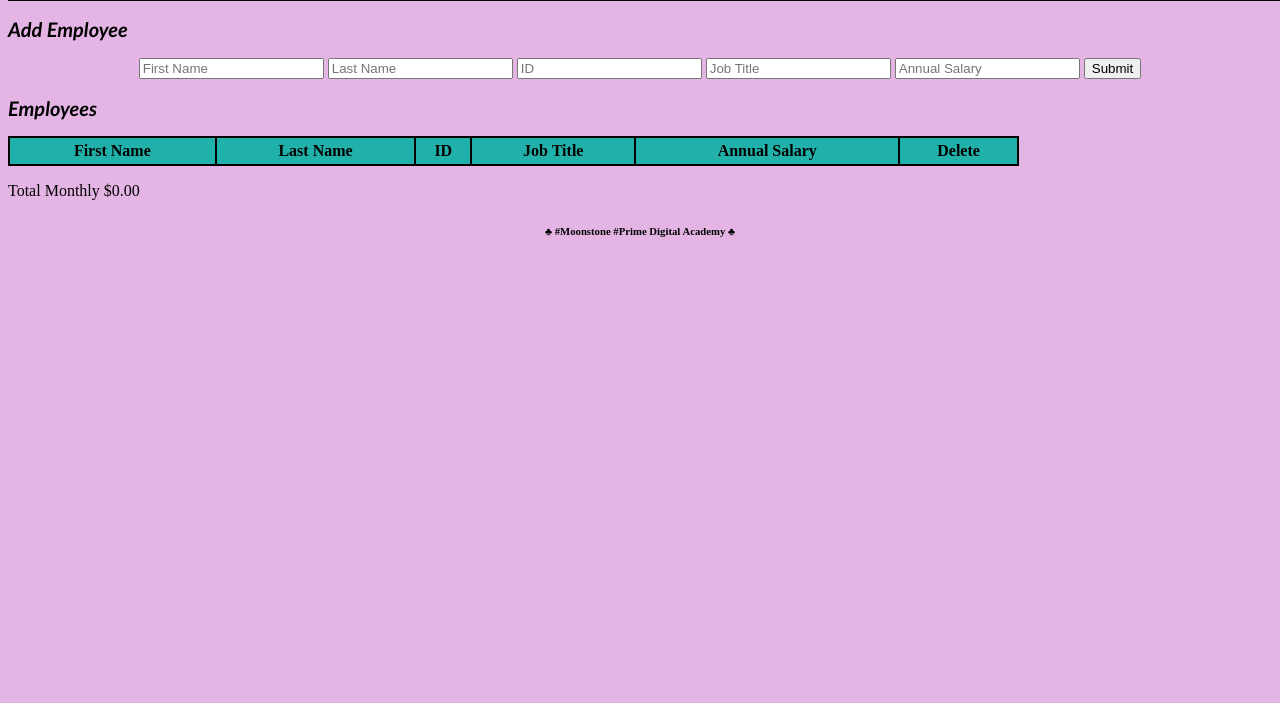
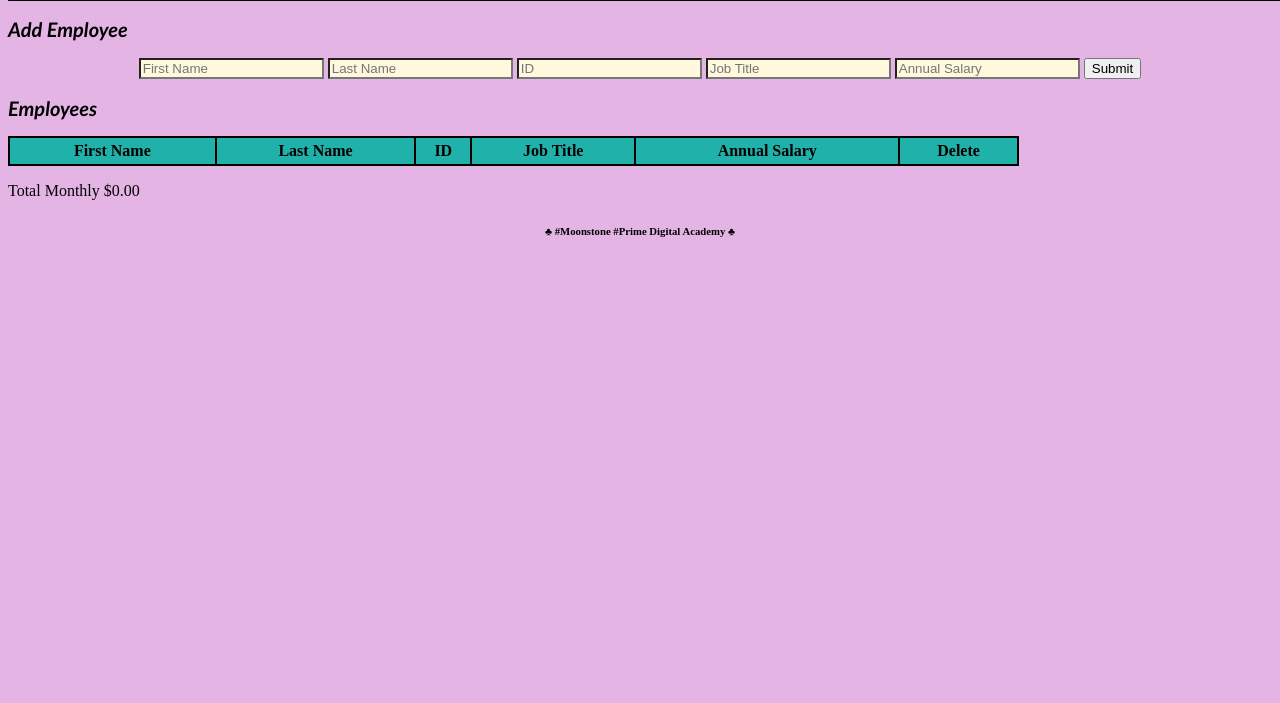
Before and after one commit to BrianWerner-43/weekend-salary-calculator, a website: page index.html in a window 1280 px wide. Shown: the part 97-800 px from the top of the page. Drawn offline with Linux system fonts and the light colour scheme.

Commit message:
Changed thebackground color and text on the placeholders

```diff
--- a/index.html
+++ b/index.html
@@ -20,30 +20,35 @@
    <div class="inputs">
 
    <form onsubmit="newEmployee(event)">
-    <input data-testid="firstNameInput"
+    <input  data-testid="firstNameInput"
            placeholder="First Name"
            type="text"
            id="submitFirstName"
+           class="first-name"
     >
     <input data-testid="lastNameInput"
            placeholder="Last Name"
            type="text"
            id="submitLastName"
+           class="last-name"
     >
     <input data-testid="idInput"
            placeholder="ID"
            type="number"
            id="submitId"
+           class="id"
     >
     <input data-testid="titleInput"
            placeholder="Job Title"
            type="text"
            id="submitTitle"
+           class="title"
     >
     <input data-testid="annualSalaryInput"
            placeholder="Annual Salary"
            type="number"
            id="submitAnnualSalary"
+           class="salary"
     >
     <button data-testid="submitButton">Submit</button>
    </div>
--- a/style.css
+++ b/style.css
@@ -18,8 +18,34 @@ h2 {
     text-align: center;
     border-radius:  solid 5%;
 
+}
+
+.first-name {
+    color:rgb(35, 64, 255);
+    background-color: cornsilk;
 
 }
+
+.last-name {
+    color:rgb(35, 64, 255);
+    background-color: cornsilk;
+}
+
+.id {
+    color:rgb(35, 64, 255);
+    background-color: cornsilk;
+}
+
+.title {
+    color:rgb(35, 64, 255);
+    background-color: cornsilk;
+}
+
+.salary {
+    color:rgb(35, 64, 255);
+    background-color: cornsilk;
+}
+
 
 body {
     background-color: rgb(228, 181, 228);
```
